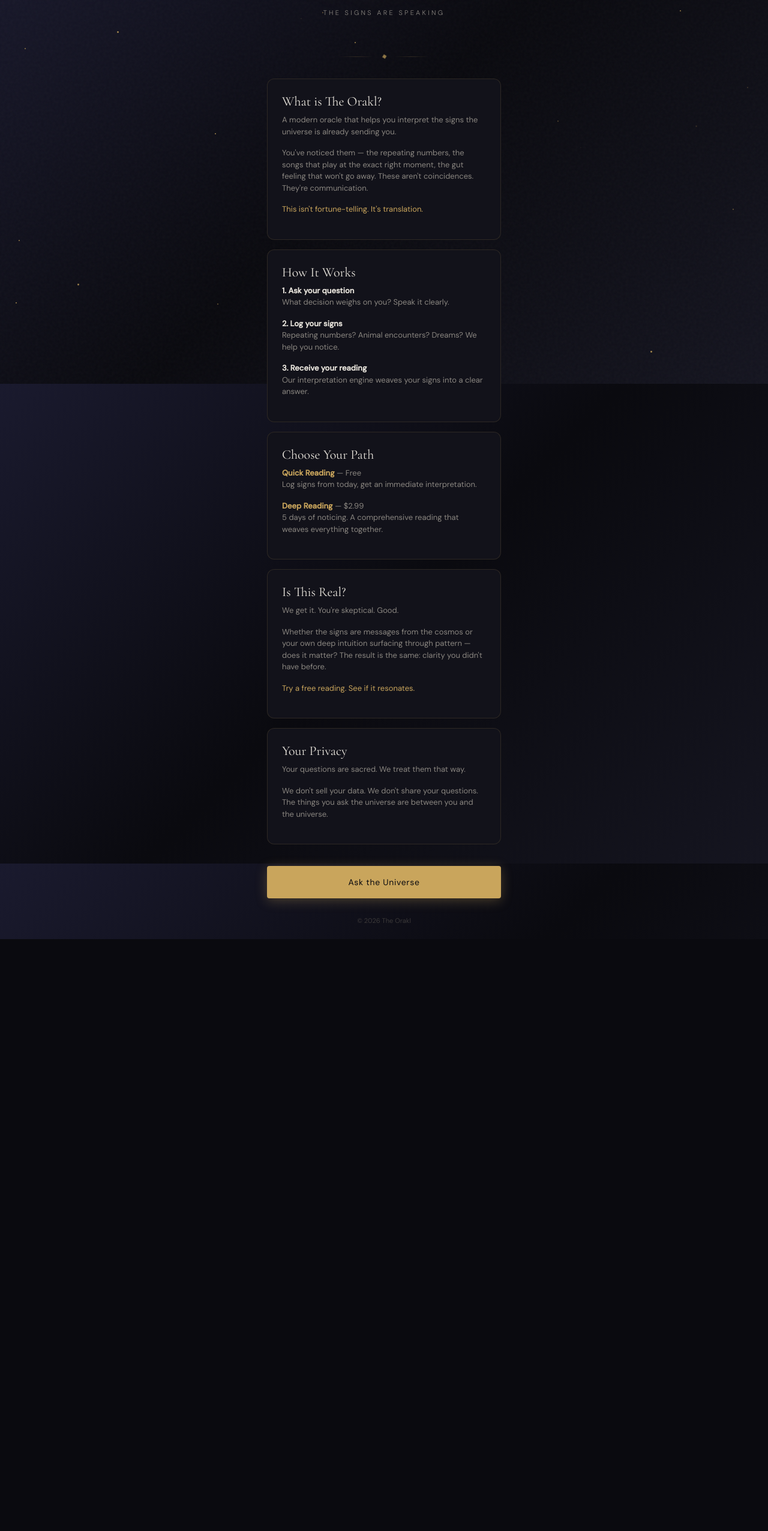
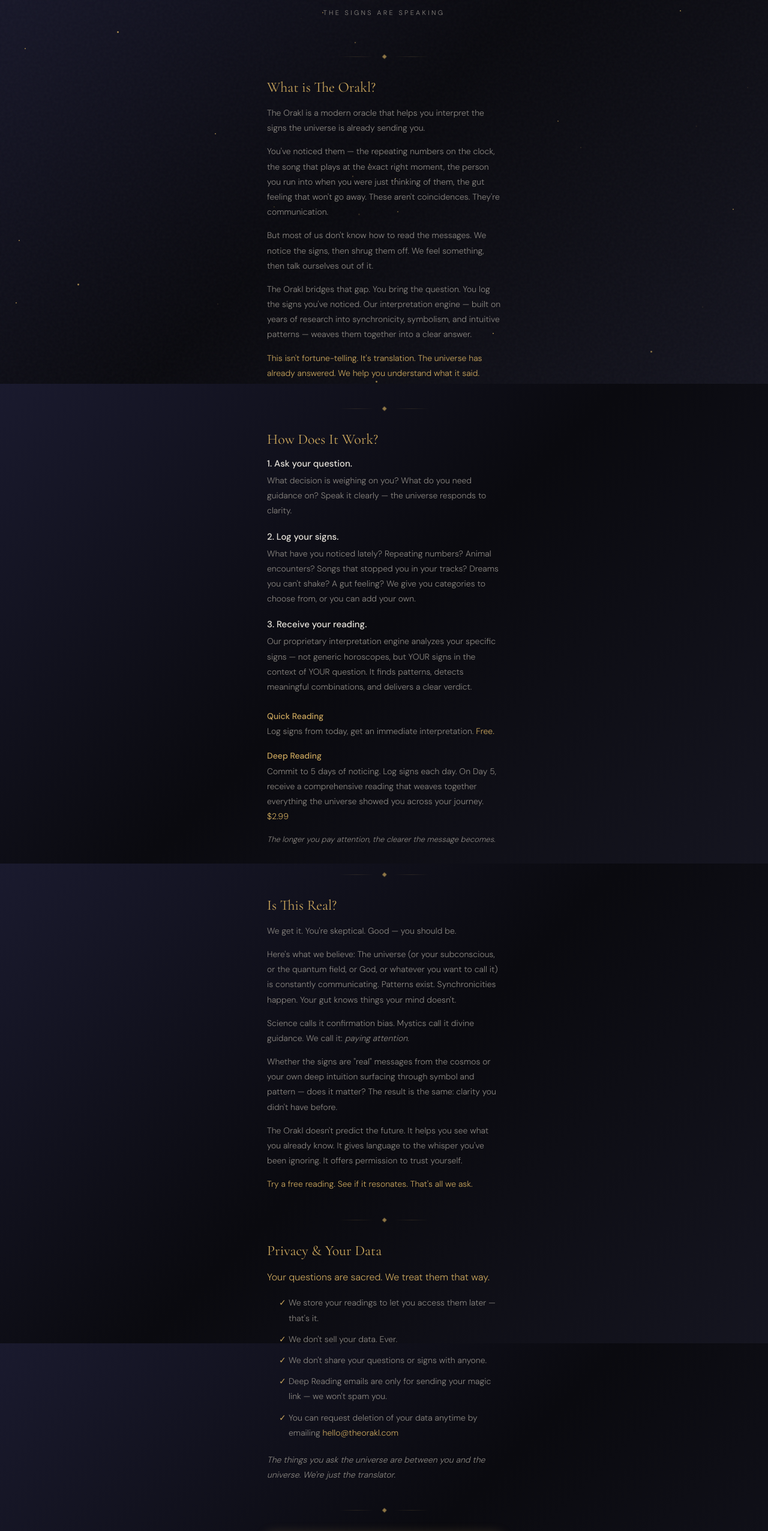
Before and after one commit to PaulyD89/theorakl, a Next.js app: page /about in a window 1280 px wide. Shown: the part 160-2713 px from the top of the page at 60% size. Before the commit the page ends 1726 px from the top, so only its background shows below. Built offline with nearby package versions, Linux system fonts and the light colour scheme.

Commit message:
update about us

```diff
--- a/src/app/about/page.tsx
+++ b/src/app/about/page.tsx
@@ -20,6 +20,54 @@ export default function AboutPage() {
     }
   }, [])
 
+  const sectionStyle = {
+    marginBottom: '40px'
+  }
+
+  const titleStyle = {
+    fontFamily: "'Cormorant Garamond', serif",
+    fontSize: '24px',
+    fontWeight: 400 as const,
+    color: 'var(--accent-gold)',
+    marginBottom: '16px'
+  }
+
+  const textStyle = {
+    color: 'var(--text-secondary)',
+    fontSize: '14px',
+    lineHeight: 1.8,
+    fontWeight: 300 as const
+  }
+
+  const paragraphStyle = {
+    ...textStyle,
+    marginBottom: '14px'
+  }
+
+  const goldTextStyle = {
+    ...paragraphStyle,
+    color: 'var(--accent-gold)'
+  }
+
+  const stepTitleStyle = {
+    color: 'var(--text-primary)',
+    fontSize: '15px',
+    fontWeight: 500 as const,
+    marginBottom: '6px'
+  }
+
+  const listStyle = {
+    ...textStyle,
+    paddingLeft: '20px',
+    listStyle: 'none' as const
+  }
+
+  const listItemStyle = {
+    marginBottom: '10px',
+    position: 'relative' as const,
+    paddingLeft: '16px'
+  }
+
   return (
     <>
       <div className="stars" id="stars"></div>
@@ -40,75 +88,146 @@ export default function AboutPage() {
           </div>
 
           {/* What is The Orakl */}
-          <div className="card">
-            <h3 className="card-title">What is The Orakl?</h3>
-            <p className="card-subtitle">
-              A modern oracle that helps you interpret the signs the universe is already sending you.
+          <section style={sectionStyle}>
+            <h2 style={titleStyle}>What is The Orakl?</h2>
+            <p style={paragraphStyle}>
+              The Orakl is a modern oracle that helps you interpret the signs the universe is already sending you.
             </p>
-            <p className="card-subtitle" style={{ marginTop: '12px' }}>
-              You&apos;ve noticed them &#8212; the repeating numbers, the songs that play at the exact right moment, the gut feeling that won&apos;t go away. These aren&apos;t coincidences. They&apos;re communication.
+            <p style={paragraphStyle}>
+              You&apos;ve noticed them &#8212; the repeating numbers on the clock, the song that plays at the exact right moment, the person you run into when you were just thinking of them, the gut feeling that won&apos;t go away. These aren&apos;t coincidences. They&apos;re communication.
             </p>
-            <p className="card-subtitle" style={{ marginTop: '12px', color: 'var(--accent-gold)' }}>
-              This isn&apos;t fortune-telling. It&apos;s translation.
+            <p style={paragraphStyle}>
+              But most of us don&apos;t know how to read the messages. We notice the signs, then shrug them off. We feel something, then talk ourselves out of it.
             </p>
+            <p style={paragraphStyle}>
+              The Orakl bridges that gap. You bring the question. You log the signs you&apos;ve noticed. Our interpretation engine &#8212; built on years of research into synchronicity, symbolism, and intuitive patterns &#8212; weaves them together into a clear answer.
+            </p>
+            <p style={goldTextStyle}>
+              This isn&apos;t fortune-telling. It&apos;s translation. The universe has already answered. We help you understand what it said.
+            </p>
+          </section>
+
+          <div className="divider">
+            <span className="divider-line"></span>
+            <span className="divider-symbol">&#9670;</span>
+            <span className="divider-line"></span>
           </div>
 
-          {/* How It Works */}
-          <div className="card">
-            <h3 className="card-title">How It Works</h3>
-            <p className="card-subtitle">
-              <strong style={{ color: 'var(--text-primary)' }}>1. Ask your question</strong><br />
-              What decision weighs on you? Speak it clearly.
-            </p>
-            <p className="card-subtitle" style={{ marginTop: '12px' }}>
-              <strong style={{ color: 'var(--text-primary)' }}>2. Log your signs</strong><br />
-              Repeating numbers? Animal encounters? Dreams? We help you notice.
-            </p>
-            <p className="card-subtitle" style={{ marginTop: '12px' }}>
-              <strong style={{ color: 'var(--text-primary)' }}>3. Receive your reading</strong><br />
-              Our interpretation engine weaves your signs into a clear answer.
-            </p>
-          </div>
+          {/* How Does It Work */}
+          <section style={sectionStyle}>
+            <h2 style={titleStyle}>How Does It Work?</h2>
 
-          {/* Reading Types */}
-          <div className="card">
-            <h3 className="card-title">Choose Your Path</h3>
-            <p className="card-subtitle">
-              <strong style={{ color: 'var(--accent-gold)' }}>Quick Reading</strong> &#8212; Free<br />
-              Log signs from today, get an immediate interpretation.
-            </p>
-            <p className="card-subtitle" style={{ marginTop: '12px' }}>
-              <strong style={{ color: 'var(--accent-gold)' }}>Deep Reading</strong> &#8212; $2.99<br />
-              5 days of noticing. A comprehensive reading that weaves everything together.
-            </p>
+            <div style={{ marginBottom: '20px' }}>
+              <h3 style={stepTitleStyle}>1. Ask your question.</h3>
+              <p style={paragraphStyle}>
+                What decision is weighing on you? What do you need guidance on? Speak it clearly &#8212; the universe responds to clarity.
+              </p>
+            </div>
+
+            <div style={{ marginBottom: '20px' }}>
+              <h3 style={stepTitleStyle}>2. Log your signs.</h3>
+              <p style={paragraphStyle}>
+                What have you noticed lately? Repeating numbers? Animal encounters? Songs that stopped you in your tracks? Dreams you can&apos;t shake? A gut feeling? We give you categories to choose from, or you can add your own.
+              </p>
+            </div>
+
+            <div style={{ marginBottom: '20px' }}>
+              <h3 style={stepTitleStyle}>3. Receive your reading.</h3>
+              <p style={paragraphStyle}>
+                Our proprietary interpretation engine analyzes your specific signs &#8212; not generic horoscopes, but YOUR signs in the context of YOUR question. It finds patterns, detects meaningful combinations, and delivers a clear verdict.
+              </p>
+            </div>
+
+            <div style={{ marginTop: '24px' }}>
+              <p style={paragraphStyle}>
+                <span style={{ color: 'var(--accent-gold)', fontWeight: 500 }}>Quick Reading</span><br />
+                Log signs from today, get an immediate interpretation. <span style={{ color: 'var(--accent-gold)' }}>Free.</span>
+              </p>
+              <p style={{ ...paragraphStyle, marginTop: '16px' }}>
+                <span style={{ color: 'var(--accent-gold)', fontWeight: 500 }}>Deep Reading</span><br />
+                Commit to 5 days of noticing. Log signs each day. On Day 5, receive a comprehensive reading that weaves together everything the universe showed you across your journey. <span style={{ color: 'var(--accent-gold)' }}>$2.99</span>
+              </p>
+              <p style={{ ...textStyle, marginTop: '8px', fontStyle: 'italic', fontSize: '13px' }}>
+                The longer you pay attention, the clearer the message becomes.
+              </p>
+            </div>
+          </section>
+
+          <div className="divider">
+            <span className="divider-line"></span>
+            <span className="divider-symbol">&#9670;</span>
+            <span className="divider-line"></span>
           </div>
 
           {/* Is This Real */}
-          <div className="card">
-            <h3 className="card-title">Is This Real?</h3>
-            <p className="card-subtitle">
-              We get it. You&apos;re skeptical. Good.
+          <section style={sectionStyle}>
+            <h2 style={titleStyle}>Is This Real?</h2>
+            <p style={paragraphStyle}>
+              We get it. You&apos;re skeptical. Good &#8212; you should be.
             </p>
-            <p className="card-subtitle" style={{ marginTop: '12px' }}>
-              Whether the signs are messages from the cosmos or your own deep intuition surfacing through pattern &#8212; does it matter? The result is the same: clarity you didn&apos;t have before.
+            <p style={paragraphStyle}>
+              Here&apos;s what we believe: The universe (or your subconscious, or the quantum field, or God, or whatever you want to call it) is constantly communicating. Patterns exist. Synchronicities happen. Your gut knows things your mind doesn&apos;t.
             </p>
-            <p className="card-subtitle" style={{ marginTop: '12px', color: 'var(--accent-gold)' }}>
-              Try a free reading. See if it resonates.
+            <p style={paragraphStyle}>
+              Science calls it confirmation bias. Mystics call it divine guidance. We call it: <em>paying attention.</em>
             </p>
+            <p style={paragraphStyle}>
+              Whether the signs are &quot;real&quot; messages from the cosmos or your own deep intuition surfacing through symbol and pattern &#8212; does it matter? The result is the same: clarity you didn&apos;t have before.
+            </p>
+            <p style={paragraphStyle}>
+              The Orakl doesn&apos;t predict the future. It helps you see what you already know. It gives language to the whisper you&apos;ve been ignoring. It offers permission to trust yourself.
+            </p>
+            <p style={goldTextStyle}>
+              Try a free reading. See if it resonates. That&apos;s all we ask.
+            </p>
+          </section>
+
+          <div className="divider">
+            <span className="divider-line"></span>
+            <span className="divider-symbol">&#9670;</span>
+            <span className="divider-line"></span>
           </div>
 
-          {/* Privacy */}
-          <div className="card">
-            <h3 className="card-title">Your Privacy</h3>
-            <p className="card-subtitle">
+          {/* Privacy & Your Data */}
+          <section style={sectionStyle}>
+            <h2 style={titleStyle}>Privacy &amp; Your Data</h2>
+            <p style={{ ...goldTextStyle, fontSize: '16px', marginBottom: '16px' }}>
               Your questions are sacred. We treat them that way.
             </p>
-            <p className="card-subtitle" style={{ marginTop: '12px' }}>
-              We don&apos;t sell your data. We don&apos;t share your questions. The things you ask the universe are between you and the universe.
+            <ul style={listStyle}>
+              <li style={listItemStyle}>
+                <span style={{ position: 'absolute', left: 0, color: 'var(--accent-gold)' }}>&#10003;</span>
+                We store your readings to let you access them later &#8212; that&apos;s it.
+              </li>
+              <li style={listItemStyle}>
+                <span style={{ position: 'absolute', left: 0, color: 'var(--accent-gold)' }}>&#10003;</span>
+                We don&apos;t sell your data. Ever.
+              </li>
+              <li style={listItemStyle}>
+                <span style={{ position: 'absolute', left: 0, color: 'var(--accent-gold)' }}>&#10003;</span>
+                We don&apos;t share your questions or signs with anyone.
+              </li>
+              <li style={listItemStyle}>
+                <span style={{ position: 'absolute', left: 0, color: 'var(--accent-gold)' }}>&#10003;</span>
+                Deep Reading emails are only for sending your magic link &#8212; we won&apos;t spam you.
+              </li>
+              <li style={listItemStyle}>
+                <span style={{ position: 'absolute', left: 0, color: 'var(--accent-gold)' }}>&#10003;</span>
+                You can request deletion of your data anytime by emailing <span style={{ color: 'var(--accent-gold)' }}>hello@theorakl.com</span>
+              </li>
+            </ul>
+            <p style={{ ...textStyle, marginTop: '20px', fontStyle: 'italic' }}>
+              The things you ask the universe are between you and the universe. We&apos;re just the translator.
             </p>
+          </section>
+
+          <div className="divider">
+            <span className="divider-line"></span>
+            <span className="divider-symbol">&#9670;</span>
+            <span className="divider-line"></span>
           </div>
 
-          <button className="btn btn-primary mt-20" onClick={() => router.push('/')}>
+          <button className="btn btn-primary" onClick={() => router.push('/')}>
             Ask the Universe
           </button>
 
@@ -119,7 +238,7 @@ export default function AboutPage() {
             marginTop: '30px',
             opacity: 0.6
           }}>
-            &#169; 2026 The Orakl
+            &#169; 2026 The Orakl. All rights reserved.
           </p>
         </div>
       </div>
```
